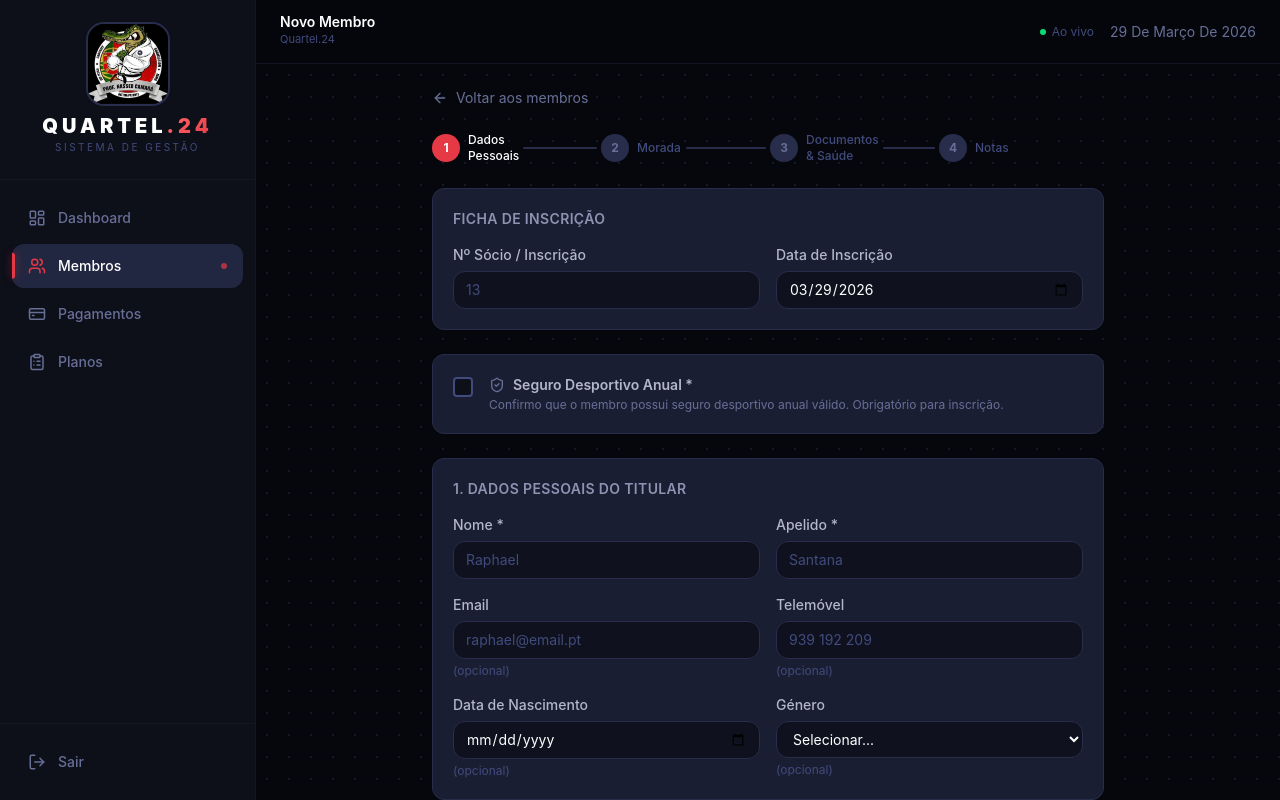
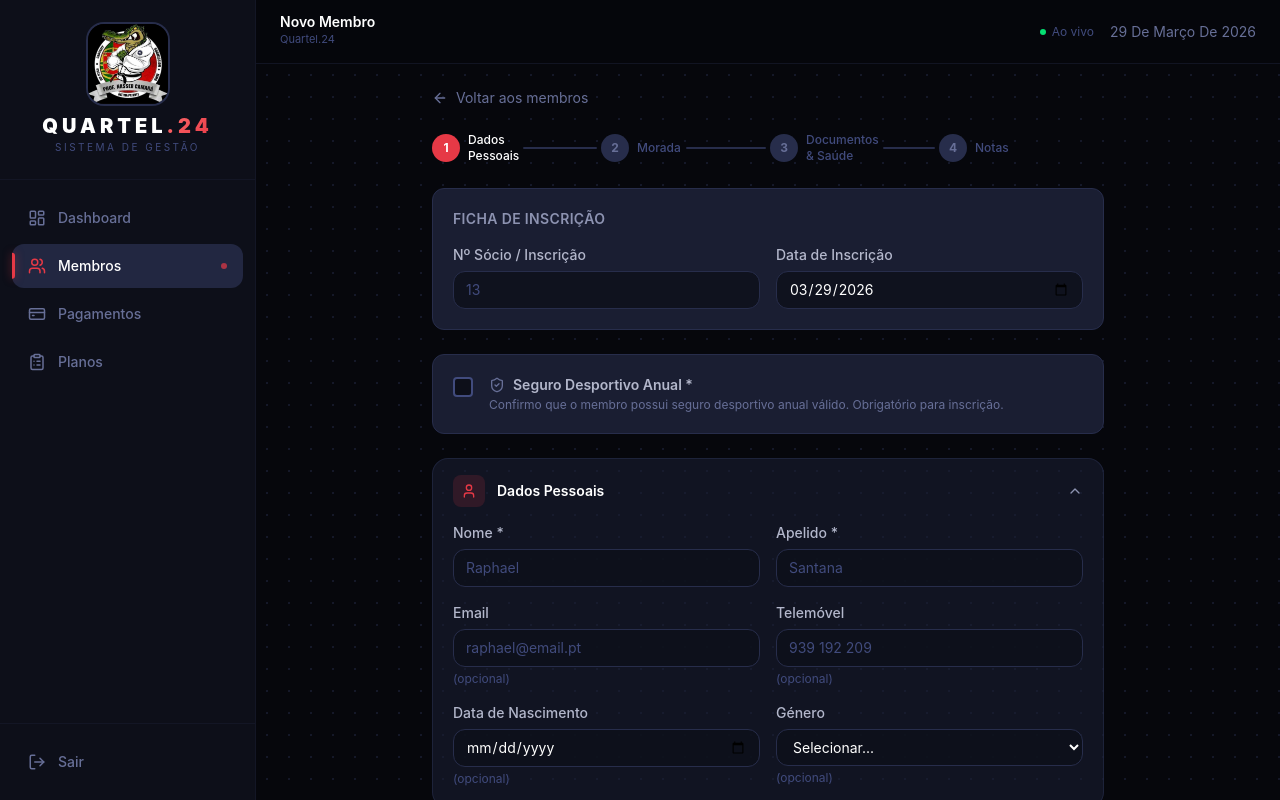
Before and after one commit to WilsonArim/quartel24, a Next.js app: page /membros/novo in a window 1280 px wide. Built offline with nearby package versions, Linux system fonts and the light colour scheme.

Commit message:
feat: collapsible form sections in new member registration
FormSection component with accordion behaviour.
Step 1 (Dados Pessoais) open by default, others collapsed.
Accent icon on open, badge preview when collapsed.

Co-Authored-By: Claude Opus 4.6 (1M context) <noreply@anthropic.com>

```diff
--- a/src/app/membros/novo/page.tsx
+++ b/src/app/membros/novo/page.tsx
@@ -7,7 +7,8 @@ import { createClient } from '@/lib/supabase/client'
 import { Button } from '@/components/ui/Button'
 import { Input } from '@/components/ui/Input'
 import { Select } from '@/components/ui/Select'
-import { ArrowLeft, ShieldCheck, Check } from 'lucide-react'
+import { cn } from '@/lib/utils'
+import { ArrowLeft, ShieldCheck, Check, User, MapPin, FileText, StickyNote, ChevronDown } from 'lucide-react'
 import Link from 'next/link'
 
 const genderOptions = [
@@ -231,9 +232,8 @@ export default function NovoMembroPage() {
           )}
         </section>
 
-        {/* Step 1 — Dados Pessoais */}
-        <section id="step-1" className="bg-quartel-800 border border-quartel-700 rounded-xl p-5 space-y-4">
-          <h2 className="text-sm font-semibold text-quartel-300 uppercase tracking-wide">1. Dados Pessoais do Titular</h2>
+        {/* Step 1 — Dados Pessoais (aberta por defeito) */}
+        <FormSection title="Dados Pessoais" icon={<User className="h-4 w-4" />} defaultOpen={true}>
           <div className="grid grid-cols-1 sm:grid-cols-2 gap-4">
             <Input label="Nome *" value={form.first_name} onChange={(e) => set('first_name', e.target.value)} error={errors.first_name} placeholder="Raphael" />
             <Input label="Apelido *" value={form.last_name} onChange={(e) => set('last_name', e.target.value)} error={errors.last_name} placeholder="Santana" />
@@ -254,11 +254,10 @@ export default function NovoMembroPage() {
               <p className="text-xs text-quartel-500 mt-1">(opcional)</p>
             </div>
           </div>
-        </section>
+        </FormSection>
 
         {/* Step 2 — Morada */}
-        <section id="step-2" className="bg-quartel-800 border border-quartel-700 rounded-xl p-5 space-y-4">
-          <h2 className="text-sm font-semibold text-quartel-300 uppercase tracking-wide">2. Morada</h2>
+        <FormSection title="Morada" icon={<MapPin className="h-4 w-4" />} badge="Todos os campos opcionais">
           <div className="grid grid-cols-1 sm:grid-cols-2 gap-4">
             <div className="sm:col-span-2">
               <Input label="Morada" value={form.address} onChange={(e) => set('address', e.target.value)} placeholder="Rua José do Patrocínio, B/C B" />
@@ -273,11 +272,10 @@ export default function NovoMembroPage() {
               <p className="text-xs text-quartel-500 mt-1">(opcional)</p>
             </div>
           </div>
-        </section>
+        </FormSection>
 
         {/* Step 3 — Documentos & Saúde */}
-        <section id="step-3" className="bg-quartel-800 border border-quartel-700 rounded-xl p-5 space-y-4">
-          <h2 className="text-sm font-semibold text-quartel-300 uppercase tracking-wide">3. Documentos & Saúde</h2>
+        <FormSection title="Documentos & Saúde" icon={<FileText className="h-4 w-4" />} badge="NIF, CC, emergência, responsável">
           <div className="grid grid-cols-1 sm:grid-cols-2 gap-4">
             <div>
               <Input label="B.I. / Cartão de Cidadão" value={form.cc_number} onChange={(e) => set('cc_number', e.target.value)} placeholder="7V56V42D6" />
@@ -364,11 +362,10 @@ export default function NovoMembroPage() {
               </div>
             </div>
           </div>
-        </section>
+        </FormSection>
 
         {/* Step 4 — Notas */}
-        <section id="step-4" className="bg-quartel-800 border border-quartel-700 rounded-xl p-5 space-y-4">
-          <h2 className="text-sm font-semibold text-quartel-300 uppercase tracking-wide">4. Notas</h2>
+        <FormSection title="Notas" icon={<StickyNote className="h-4 w-4" />} badge="Observações internas">
           <div>
             <label className="block text-sm font-medium text-quartel-200 mb-1.5">Notas internas</label>
             <textarea
@@ -380,7 +377,7 @@ export default function NovoMembroPage() {
             />
             <p className="text-xs text-quartel-500 mt-1">(opcional)</p>
           </div>
-        </section>
+        </FormSection>
 
         {errors.submit && (
           <div className="rounded-lg bg-red-500/10 border border-red-500/30 px-4 py-3 text-sm text-red-400">
@@ -399,3 +396,62 @@ export default function NovoMembroPage() {
     </div>
   )
 }
+
+// Secção colapsável do formulário
+function FormSection({
+  title,
+  icon,
+  children,
+  defaultOpen = false,
+  badge,
+}: {
+  title: string
+  icon: React.ReactNode
+  children: React.ReactNode
+  defaultOpen?: boolean
+  badge?: string
+}) {
+  const [open, setOpen] = useState(defaultOpen)
+
+  return (
+    <div className={cn(
+      'rounded-2xl border transition-all duration-200',
+      open
+        ? 'bg-quartel-800/60 border-quartel-700/60'
+        : 'bg-quartel-900/40 border-quartel-800/40 hover:border-quartel-700/40'
+    )}>
+      <button
+        type="button"
+        onClick={() => setOpen(!open)}
+        className="w-full flex items-center justify-between px-5 py-4 text-left cursor-pointer"
+      >
+        <div className="flex items-center gap-3">
+          <div className={cn(
+            'p-2 rounded-lg transition-colors',
+            open ? 'bg-accent/15 text-accent' : 'bg-quartel-700/50 text-quartel-400'
+          )}>
+            {icon}
+          </div>
+          <div>
+            <p className={cn('text-sm font-semibold', open ? 'text-white' : 'text-quartel-300')}>
+              {title}
+            </p>
+            {badge && !open && (
+              <p className="text-xs text-quartel-500 mt-0.5">{badge}</p>
+            )}
+          </div>
+        </div>
+        <ChevronDown className={cn(
+          'h-4 w-4 text-quartel-500 transition-transform duration-200',
+          open ? 'rotate-180 text-quartel-300' : ''
+        )} />
+      </button>
+
+      {open && (
+        <div className="px-5 pb-5 space-y-4">
+          {children}
+        </div>
+      )}
+    </div>
+  )
+}
```
